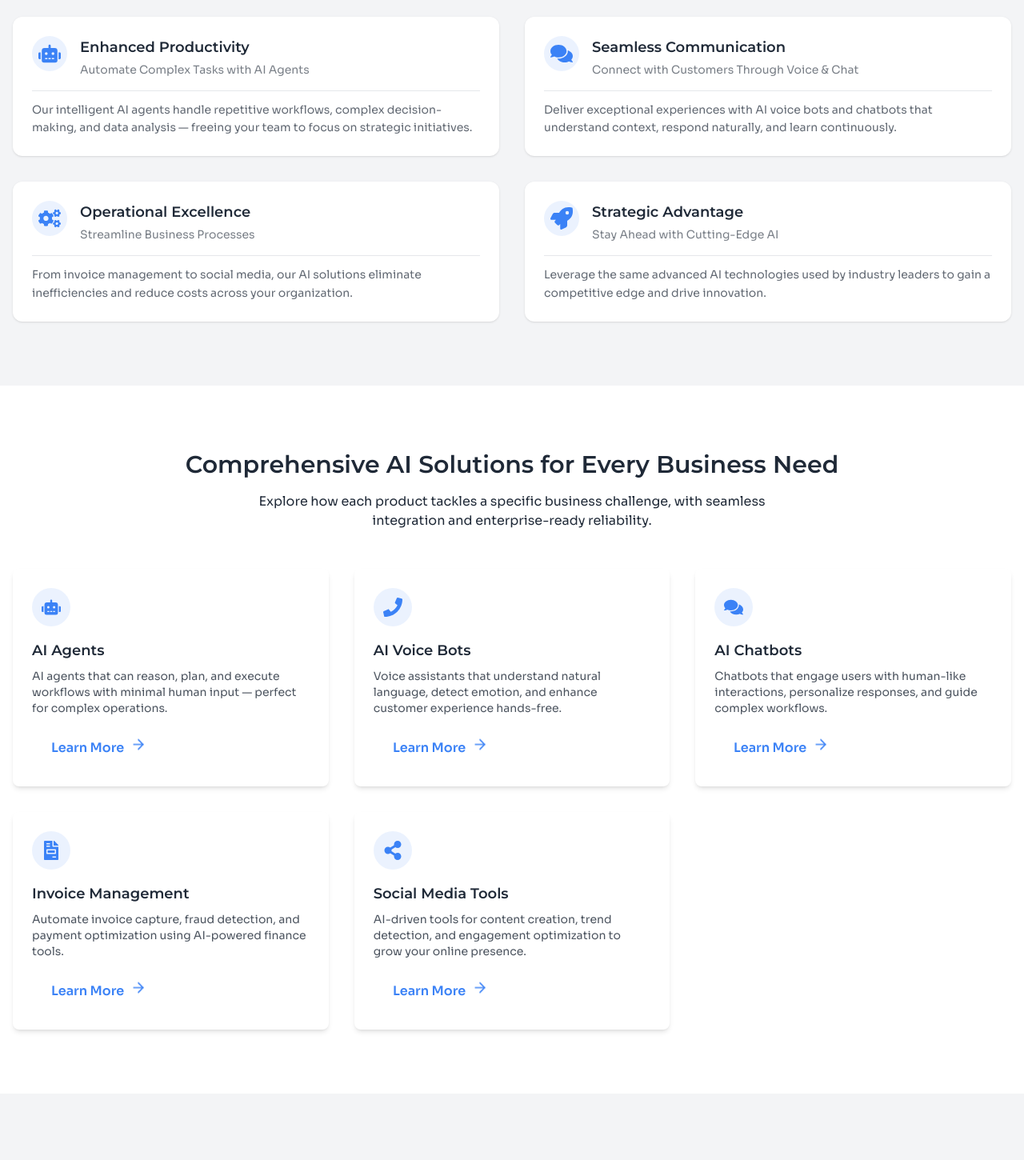
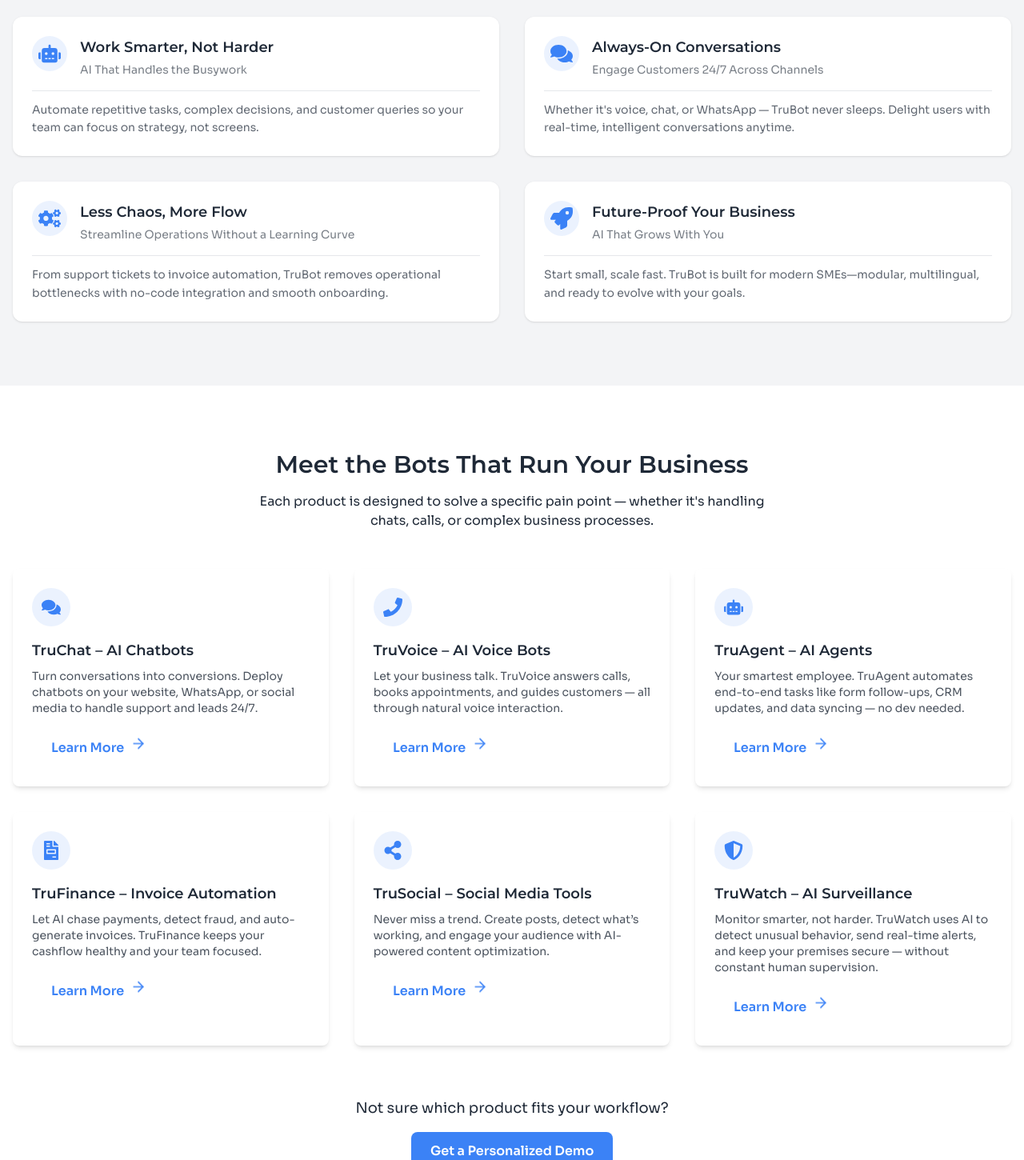
Before and after one commit to trubotai/trubot_ai_web, a Next.js app: page / in a window 1280 px wide. Shown: the part 1320-2770 px from the top of the page at 80% size. Built offline with nearby package versions, Linux system fonts and the light colour scheme.

Commit message:
add user flow

```diff
--- a/app/page.tsx
+++ b/app/page.tsx
@@ -1,19 +1,19 @@
 import MainHero from "./ui/components/landing/MainHero";
+import PageLayout from "./ui/components/shared/PageLayout";
 import SectionHeader from "./ui/components/shared/SectionHeader";
+import Button from "./ui/components/shared/Button";
 import FeatureCard from "./ui/components/shared/FeatureCard";
-import PageLayout from "./ui/components/shared/PageLayout";
 import ProductCard from "./ui/components/shared/ProductCard";
-import Button from "./ui/components/shared/Button";
-import SolutionCard from "./ui/components/shared/SolutionCard";
-import TabCard from "./ui/components/shared/TabCard";
-import TestimonialCard from "./ui/components/shared/TestimonialCard";
+import UseCaseCard from "./ui/components/shared/UseCaseCard";
+import VerticalTimeline from "./ui/components/shared/VerticalTimeline";
 import CTASection from "./ui/components/shared/CTASection";
 import {
   benefitList,
-  marketplaceList,
   productList,
-  smeFocusList,
-  testimonialList,
+  useCaseList,
+  stepList,
+  reasonList,
+  ctaSection,
 } from "./ui/libs/constants";
 
 export const metadata = {
@@ -44,8 +44,8 @@ const Page = () => {
       <div className="bg-gray-soft">
         <PageLayout id="key-benefits">
           <SectionHeader
-            title="Key Benefits of Our AI Solutions"
-            subtitle="From automation to innovation, discover how TruBot AI transforms business."
+            title="Why Choose TruBot AI?"
+            subtitle="Empower your business with intelligent automation tailored for SMEs."
           />
           <div className="mt-12 grid grid-cols-1 md:grid-cols-2 gap-8">
             {benefitList.map((benefit, idx) => (
@@ -65,8 +65,8 @@ const Page = () => {
       {/* Products */}
       <PageLayout id="products">
         <SectionHeader
-          title="Comprehensive AI Solutions for Every Business Need"
-          subtitle="Explore how each product tackles a specific business challenge, with seamless integration and enterprise-ready reliability."
+          title="Meet the Bots That Run Your Business"
+          subtitle="Each product is designed to solve a specific pain point — whether it's handling chats, calls, or complex business processes."
         />
 
         <div className="mt-12 grid grid-cols-1 sm:grid-cols-2 lg:grid-cols-3 gap-8">
@@ -81,81 +81,86 @@ const Page = () => {
             />
           ))}
         </div>
+
+        {/* CTA Section */}
+        <div className="mt-16 text-center fade-in slide-in-up animation-delay-500">
+          <p className="text-lg text-navy font-body mb-4">
+            Not sure which product fits your workflow?
+          </p>
+
+          <Button
+            href="/contact"
+            label="Get a Personalized Demo"
+            variant="primary"
+            animate
+          />
+        </div>
       </PageLayout>
 
-      {/* Marketplace */}
+      {/* Use Cases */}
       <div className="bg-gray-soft">
-        <PageLayout id="marketplace">
+        <PageLayout id="use-cases">
           <SectionHeader
-            title="Discover the AI Marketplace: Your One-Stop Solution Hub"
-            subtitle="Access a curated ecosystem of specialized AI solutions from trusted partners — all with seamless integration and enterprise-grade security."
+            title="Smart Use Cases for Every Industry"
+            subtitle="Whether you're running a local clinic or scaling a global SaaS business, TruBot AI adapts to your industry and unlocks instant automation results."
           />
 
-          <div className="mt-12 grid grid-cols-1 sm:grid-cols-2 lg:grid-cols-2 gap-8">
-            {marketplaceList.map((solution, index) => (
-              <SolutionCard
-                key={index}
-                name={solution.name}
-                provider={solution.provider}
-                description={solution.description}
-                icon={solution.icon}
-                tags={solution.tags}
-                link={solution.link}
-              />
+          <div className="grid gap-8 md:grid-cols-2 lg:grid-cols-3">
+            {useCaseList.map((props, index) => (
+              <UseCaseCard key={index} index={index} {...props} />
             ))}
           </div>
 
-          {/* CTA Button */}
-          <div className="mt-16 text-center">
+          <div className="text-center mt-12">
             <Button
-              href="/solutions"
-              label="Explore the Full Marketplace"
-              variant="outline"
+              href="/sales"
+              variant="primary"
               animate
-              ariaLabel="Explore the full AI marketplace"
+              label="Get a Personalized Demo"
             />
           </div>
         </PageLayout>
       </div>
 
-      {/* SME Focus */}
-      <PageLayout id="sme-focus">
+      {/* Steps */}
+      <PageLayout id="how-it-works">
         <SectionHeader
-          title="Tailored AI Solutions for Small and Medium Enterprises"
-          subtitle="We believe in democratizing AI technology. Our solutions are designed to be accessible and impactful for businesses of all sizes, with flexible pricing and implementation options specifically for SMEs."
+          title="How TruBot AI Works"
+          subtitle="From setup to success — here’s how you go from zero to automated in just a few minutes."
         />
 
-        <div className="mt-12 grid grid-cols-1 md:grid-cols-2 gap-8">
-          {smeFocusList.map((sme, index) => (
-            <TabCard
-              key={index}
-              title={sme.title}
-              description={sme.description}
-              solutions={sme.solutions}
-              linkLabel={sme.linkLabel}
-              linkHref={sme.linkHref}
-            />
-          ))}
+        <div className="mt-12 max-w-3xl mx-auto">
+          <VerticalTimeline title="" steps={stepList} animationOffset={100} />
+        </div>
+
+        <div className="text-center mt-12 flex flex-col md:flex-row justify-center gap-4">
+          <Button href="/demo" variant="primary" animate label="Try TruBot" />
+          <Button
+            href="/sales"
+            variant="outline"
+            animate
+            label="Talk to Our Team"
+          />
         </div>
       </PageLayout>
 
-      {/* Testimonial */}
+      {/* Trust Section */}
       <div className="bg-gray-soft">
-        <PageLayout id="social-proof">
+        <PageLayout id="why-trubot">
           <SectionHeader
-            title="Real Results from Real Companies"
-            subtitle="Here's how TruBot AI is driving success for businesses of all sizes"
+            title="Why Businesses Choose TruBot AI"
+            subtitle="At TruBot AI, we're committed to delivering reliable and efficient automation solutions tailored for growing businesses."
           />
 
-          {/* Testimonials */}
-          <div className="grid grid-cols-1 md:grid-cols-3 gap-8 mt-12">
-            {testimonialList.map((testimonial, index) => (
-              <TestimonialCard
+          {/* Feature Grid using FeatureCard */}
+          <div className="mt-12 grid gap-8 md:grid-cols-2 lg:grid-cols-3">
+            {reasonList.map((reason, index) => (
+              <FeatureCard
                 key={index}
-                quote={testimonial.quote}
-                name={testimonial.name}
-                title={testimonial.title}
-                company={testimonial.company}
+                icon={reason.icon}
+                title={reason.title}
+                description={reason.description}
+                index={index}
               />
             ))}
           </div>
@@ -163,14 +168,7 @@ const Page = () => {
       </div>
 
       {/* CTA */}
-      <CTASection
-        title="Ready to Transform Your Business with AI?"
-        subtitle="Join hundreds of forward-thinking companies leveraging our AI solutions to drive efficiency, innovation, and growth."
-        primaryCTA={{
-          label: "Request a Demo",
-          href: "/contact",
-        }}
-      />
+      <CTASection {...ctaSection} />
     </>
   );
 };
--- a/app/ui/libs/constants/index.ts
+++ b/app/ui/libs/constants/index.ts
@@ -6,184 +6,230 @@ import {
   FaFileInvoice,
   FaPhone,
   FaShareAlt,
-  FaMapMarkedAlt,
-  FaTools,
-  FaTruck,
-  FaUserTie,
+  FaShieldAlt,
+  FaBalanceScale,
+  FaChartLine,
+  FaGraduationCap,
+  FaStore,
+  FaUserMd,
+  FaWrench,
+  FaClock,
+  FaPlug,
+  FaUserCheck,
 } from "react-icons/fa";
 
 const benefitList = [
   {
     icon: FaRobot,
-    title: "Enhanced Productivity",
-    subtitle: "Automate Complex Tasks with AI Agents",
+    title: "Work Smarter, Not Harder",
+    subtitle: "AI That Handles the Busywork",
     description:
-      "Our intelligent AI agents handle repetitive workflows, complex decision-making, and data analysis — freeing your team to focus on strategic initiatives.",
+      "Automate repetitive tasks, complex decisions, and customer queries so your team can focus on strategy, not screens.",
   },
   {
     icon: FaComments,
-    title: "Seamless Communication",
-    subtitle: "Connect with Customers Through Voice & Chat",
+    title: "Always-On Conversations",
+    subtitle: "Engage Customers 24/7 Across Channels",
     description:
-      "Deliver exceptional experiences with AI voice bots and chatbots that understand context, respond naturally, and learn continuously.",
+      "Whether it's voice, chat, or WhatsApp — TruBot never sleeps. Delight users with real-time, intelligent conversations anytime.",
   },
   {
     icon: FaCogs,
-    title: "Operational Excellence",
-    subtitle: "Streamline Business Processes",
+    title: "Less Chaos, More Flow",
+    subtitle: "Streamline Operations Without a Learning Curve",
     description:
-      "From invoice management to social media, our AI solutions eliminate inefficiencies and reduce costs across your organization.",
+      "From support tickets to invoice automation, TruBot removes operational bottlenecks with no-code integration and smooth onboarding.",
   },
   {
     icon: FaRocket,
-    title: "Strategic Advantage",
-    subtitle: "Stay Ahead with Cutting-Edge AI",
+    title: "Future-Proof Your Business",
+    subtitle: "AI That Grows With You",
     description:
-      "Leverage the same advanced AI technologies used by industry leaders to gain a competitive edge and drive innovation.",
+      "Start small, scale fast. TruBot is built for modern SMEs—modular, multilingual, and ready to evolve with your goals.",
   },
 ];
 
 const productList = [
   {
+    icon: FaComments,
+    title: "TruChat – AI Chatbots",
+    description:
+      "Turn conversations into conversions. Deploy chatbots on your website, WhatsApp, or social media to handle support and leads 24/7.",
+    link: "/products/ai-chatbots",
+  },
+  {
+    icon: FaPhone,
+    title: "TruVoice – AI Voice Bots",
+    description:
+      "Let your business talk. TruVoice answers calls, books appointments, and guides customers — all through natural voice interaction.",
+    link: "/products/ai-voicebots",
+  },
+  {
     icon: FaRobot,
-    title: "AI Agents",
+    title: "TruAgent – AI Agents",
     description:
-      "AI agents that can reason, plan, and execute workflows with minimal human input — perfect for complex operations.",
+      "Your smartest employee. TruAgent automates end-to-end tasks like form follow-ups, CRM updates, and data syncing — no dev needed.",
     link: "/products/ai-agents",
   },
   {
-    icon: FaPhone,
-    title: "AI Voice Bots",
+    icon: FaFileInvoice,
+    title: "TruFinance – Invoice Automation",
     description:
-      "Voice assistants that understand natural language, detect emotion, and enhance customer experience hands-free.",
-    link: "/products/ai-voicebots",
-  },
-  {
-    icon: FaComments,
-    title: "AI Chatbots",
-    description:
-      "Chatbots that engage users with human-like interactions, personalize responses, and guide complex workflows.",
-    link: "/products/ai-chatbots",
-  },
-  {
-    icon: FaFileInvoice,
-    title: "Invoice Management",
-    description:
-      "Automate invoice capture, fraud detection, and payment optimization using AI-powered finance tools.",
-    link: "/products/invoice-management-solutions",
+      "Let AI chase payments, detect fraud, and auto-generate invoices. TruFinance keeps your cashflow healthy and your team focused.",
+    link: "/products/smart-invoice-processing",
   },
   {
     icon: FaShareAlt,
-    title: "Social Media Tools",
+    title: "TruSocial – Social Media Tools",
     description:
-      "AI-driven tools for content creation, trend detection, and engagement optimization to grow your online presence.",
-    link: "/products/social-media-tools",
+      "Never miss a trend. Create posts, detect what’s working, and engage your audience with AI-powered content optimization.",
+    link: "/products/ai-social-media-suite",
+  },
+  {
+    icon: FaShieldAlt,
+    title: "TruWatch – AI Surveillance",
+    description:
+      "Monitor smarter, not harder. TruWatch uses AI to detect unusual behavior, send real-time alerts, and keep your premises secure — without constant human supervision.",
+    link: "/products/ai-powered-surveillance",
   },
 ];
 
-const marketplaceList = [
+const useCaseList = [
   {
-    icon: FaMapMarkedAlt,
-    name: "Customer Journey Optimization",
-    provider: "AI Insight Group",
+    icon: FaStore,
+    title: "E-commerce & Retail",
+    subtitle: "AI Chat & Voice Support for Online Stores",
     description:
-      "Map, track, and enhance every customer interaction across channels using AI-driven analytics and automation.",
-    tags: ["Customer Experience", "Analytics", "Automation"],
-    link: "/contact",
+      "Handle product inquiries, automate order tracking, and resolve return requests without human intervention.",
+    results: [
+      "Reduce support tickets by 60%",
+      "Automate 90% of order status queries",
+      "Boost cart recovery with smart nudges",
+    ],
   },
   {
-    icon: FaTools,
-    name: "Predictive Maintenance",
-    provider: "SmartOps AI",
+    icon: FaUserMd,
+    title: "Healthcare & Clinics",
+    subtitle: "Appointment Booking and 24/7 Assistance",
     description:
-      "Prevent downtime and reduce costs by predicting equipment failure before it happens using machine learning.",
-    tags: ["IoT", "Reliability", "Cost Reduction"],
-    link: "/contact",
+      "Offer patients instant appointment scheduling, automated reminders, and answers to common health queries.",
+    results: [
+      "Lower no-shows with automated reminders",
+      "Cut admin call load by 70%",
+      "Support multilingual patient queries",
+    ],
   },
   {
-    icon: FaTruck,
-    name: "Supply Chain Intelligence",
-    provider: "LogiAI",
+    icon: FaGraduationCap,
+    title: "EdTech & Coaching Platforms",
+    subtitle: "Student Query Resolution with Chatbots",
     description:
-      "Get real-time insights and optimize supply chain logistics using AI-powered forecasting and tracking tools.",
-    tags: ["Logistics", "Forecasting", "Efficiency"],
-    link: "/contact",
+      "Answer common questions about courses, pricing, and deadlines using intelligent chat and voice bots.",
+    results: [
+      "Handle 100+ student queries/day automatically",
+      "Engage students in real time",
+      "Enable 24/7 info access across platforms",
+    ],
   },
   {
-    icon: FaUserTie,
-    name: "Talent Acquisition Assistant",
-    provider: "HRBotics",
+    icon: FaWrench,
+    title: "Local Services (HVAC, Electricians, Plumbers)",
+    subtitle: "Never Miss a Job with After-Hours Bots",
     description:
-      "Use AI to source, screen, and engage the right candidates — faster, smarter, and with less bias.",
-    tags: ["Hiring", "HR Tech", "Efficiency"],
-    link: "/contact",
+      "Capture leads and bookings after-hours with voice/chat AI, and send job reminders without lifting a finger.",
+    results: [
+      "Capture leads 24/7 even when you're offline",
+      "Cut missed calls by 80%",
+      "Automate service reminders",
+    ],
+  },
+  {
+    icon: FaChartLine,
+    title: "Marketing Agencies & SaaS",
+    subtitle: "Lead Qualification & Demo Booking",
+    description:
+      "Let bots qualify leads, answer FAQs, and book discovery calls — all before your team steps in.",
+    results: [
+      "Filter low-intent leads with AI",
+      "Auto-book 15-min demos on Calendly",
+      "Reduce response delay to <5s",
+    ],
+  },
+  {
+    icon: FaBalanceScale,
+    title: "Legal & Financial Services",
+    subtitle: "Client Intake and Document Support",
+    description:
+      "Offer AI-guided client onboarding, schedule consultations, and share case status securely via bot.",
+    results: [
+      "Automate document collection flows",
+      "Book client calls without human help",
+      "Answer repetitive legal/claim FAQs instantly",
+    ],
   },
 ];
 
-const smeFocusList = [
+const stepList = [
   {
-    title: "Strategic Sourcing",
+    icon: FaRobot,
+    title: "Choose What You Want to Automate",
     description:
-      "Find the perfect AI solutions for your business needs through our AI-powered strategic sourcing platform. Compare options, read reviews, and make informed decisions without the enterprise-level complexity.",
-    solutions: [
-      "AI matching based on business goals",
-      "Transparent vendor reviews",
-      "Side-by-side solution comparisons",
-    ],
-    linkLabel: "Learn More",
-    linkHref: "/contact",
+      "Pick a use case that fits your workflow — be it customer support, call handling, lead capture, or invoice reminders. TruBot AI is designed to match your business, not the other way around.",
   },
   {
-    title: "Partner Program",
+    icon: FaPlug,
+    title: "Set It Up Without Writing a Single Line of Code",
     description:
-      "Join our partner ecosystem to showcase your products to a growing community of businesses seeking AI solutions. Expand your reach and grow your business with our comprehensive support system.",
-    solutions: [
-      "Dedicated partner support",
-      "Marketplace exposure",
-      "Lead-sharing and co-marketing",
-    ],
-    linkLabel: "Become a Partner",
-    linkHref: "/contact",
+      "Use our guided interface to connect platforms like WhatsApp, your website, or phone calls. Choose templates or customize your bot flow visually. Go live in minutes.",
+  },
+  {
+    icon: FaClock,
+    title: "Let the Bots Work While You Sleep",
+    description:
+      "Your AI agents go live — handling customer queries, calls, or backend workflows 24/7. Track everything in your dashboard, improve with insights, and watch support load drop.",
   },
 ];
 
-const testimonialList = [
+const reasonList = [
   {
-    quote:
-      "Implementing their AI agents has transformed our customer service operations. We've seen a 40% reduction in response times and a 25% increase in customer satisfaction scores.",
-    name: "Sarah Chen",
-    title: "CTO",
-    company: "Global Retail Solutions",
+    icon: FaRocket,
+    title: "Operator-Led Development",
+    description:
+      "Founded by experienced startup operators, TruBot AI is built with real-world business automation insight.",
   },
   {
-    quote:
-      "The invoice management solution paid for itself within three months. Our accounts payable team now processes 3x the volume with half the staff — and with greater accuracy.",
-    name: "Michael Rodriguez",
-    title: "CFO",
-    company: "Logistics International",
+    icon: FaRobot,
+    title: "Proven Performance",
+    description:
+      "Handled over 120 conversations during beta across five live bots in three industries — and growing.",
   },
   {
-    quote:
-      "As an SME, we never thought cutting-edge AI would be accessible to us. Their solutions have leveled the playing field, allowing us to compete with much larger companies.",
-    name: "Emma Thompson",
-    title: "CEO",
-    company: "Innovative Tech Startup",
+    icon: FaUserCheck,
+    title: "User-Friendly Onboarding",
+    description:
+      "90% of test users completed setup in under 10 minutes, thanks to our guided, no-code interface.",
   },
 ];
 
 const ctaSection = {
-  title: "Ready to Transform Your Business with AI?",
+  title: "Start Automating with TruBot AI Today",
   subtitle:
-    "Join hundreds of forward-thinking companies leveraging our AI solutions to drive efficiency, innovation, and growth.",
-  primaryCTA: { label: "Request a Demo", href: "/contact" },
-  secondaryCTA: { label: "Contact Our Team", href: "/contact" },
+    "No setup headaches. No hidden costs. Just powerful AI tools built for growing teams.",
+  primaryCTA: {
+    label: "Try for Free",
+    href: "/demo",
+  },
+  secondaryCTA: {
+    label: "Talk to Our Team",
+    href: "/sales",
+  },
 };
 
 export {
   benefitList,
   productList,
-  marketplaceList,
-  smeFocusList,
-  testimonialList,
+  useCaseList,
+  stepList,
+  reasonList,
   ctaSection,
 };
```
Also changed, not shown: app/ui/components/Header.tsx (+16 -16 lines), app/ui/components/landing/MainHero.tsx (+4 -4 lines).
